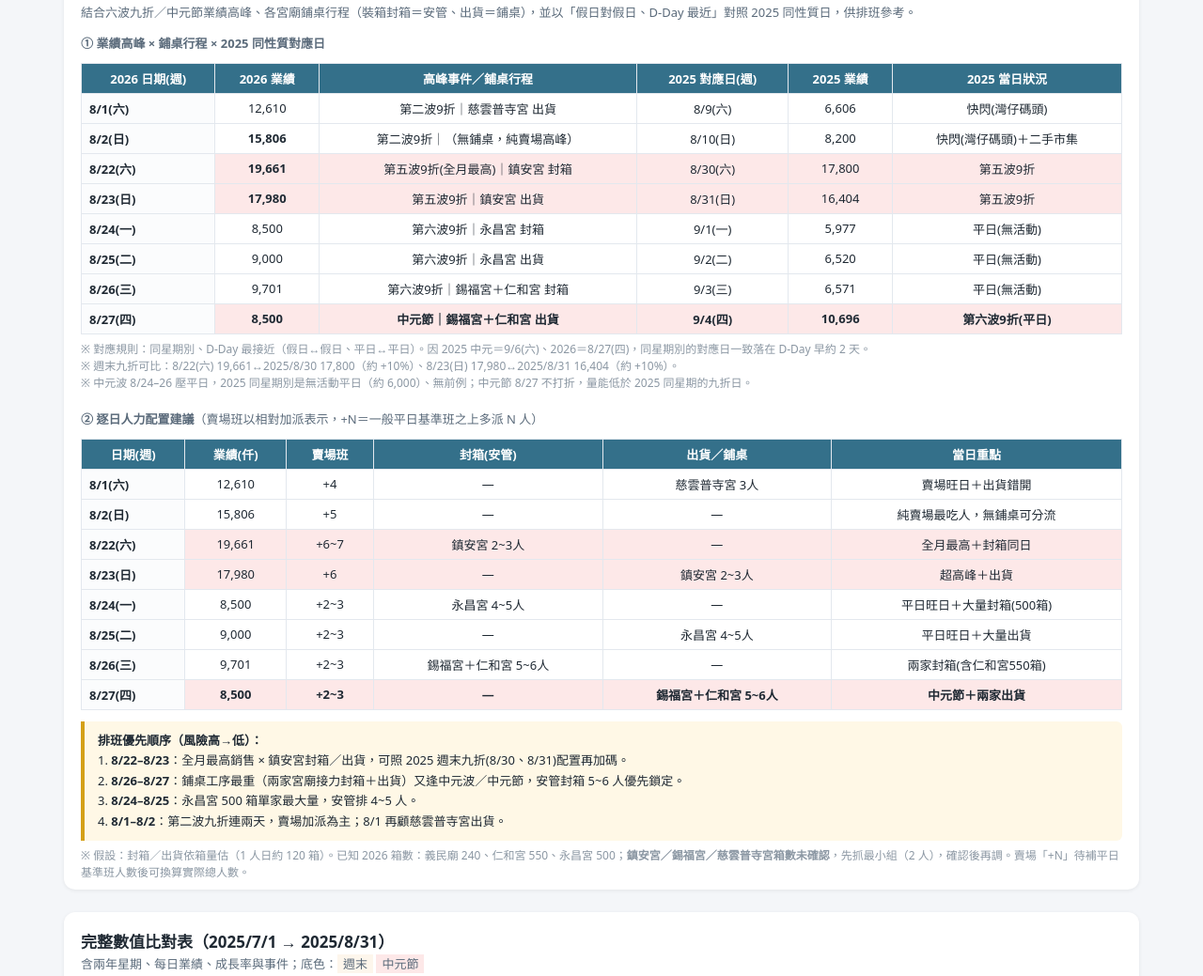
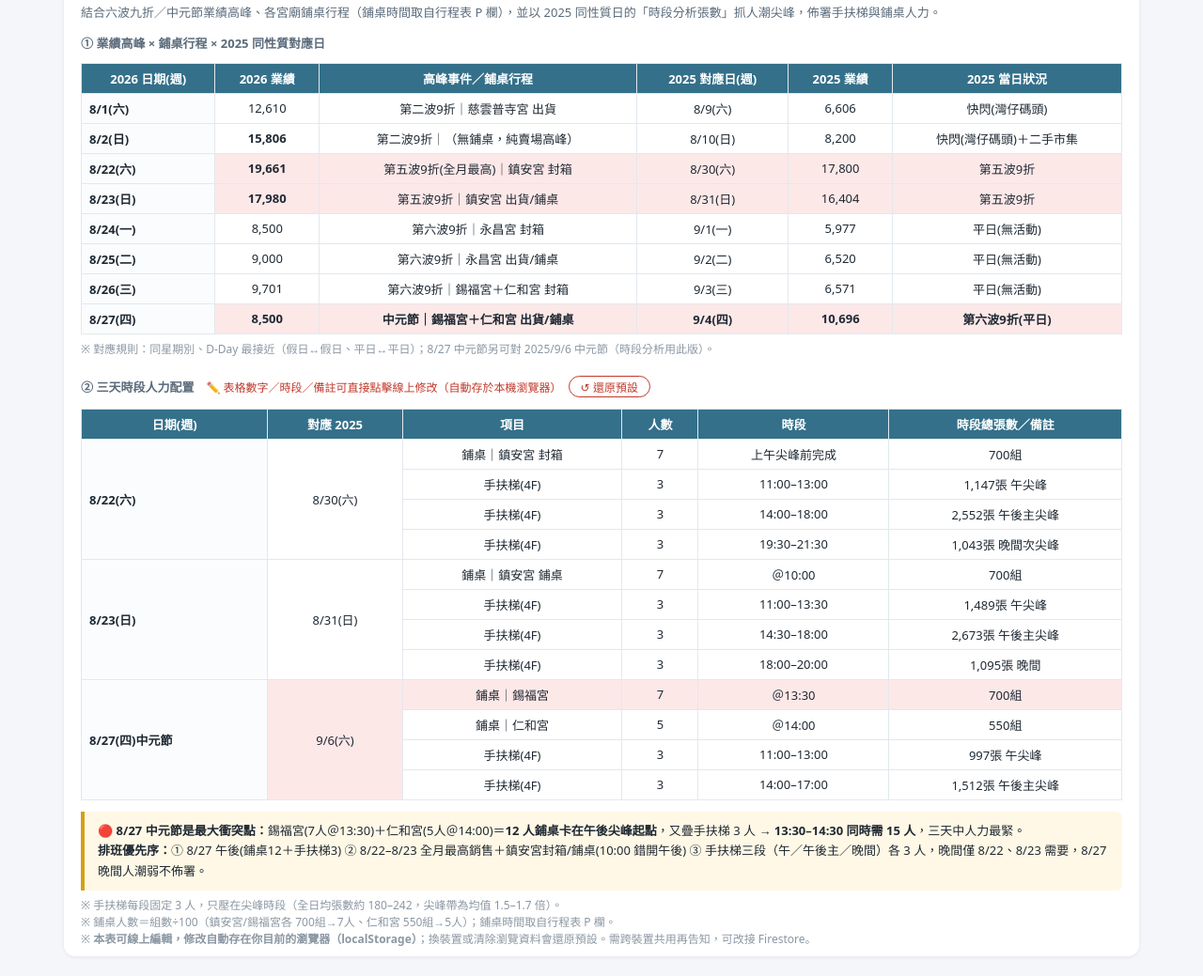
Before and after one commit to cchlu-netizen/px-budget-2026, a plain HTML site: page index.html in a window 1280 px wide. Shown: the part 2358-3397 px from the top of the page at 94% size. Drawn offline with nearby package versions, Linux system fonts and the light colour scheme.

Commit message:
人力配置區塊：加入手扶梯三段尖峰(含晚間)＋時段總張數＋P欄鋪桌時間，並改為可線上編輯(localStorage)

```diff
--- a/index.html
+++ b/index.html
@@ -133,7 +133,7 @@
 
   <div class="panel">
     <h2>中元檔期 業績高峰 × 鋪桌行程 × 人力配置</h2>
-    <p class="desc">結合六波九折／中元節業績高峰、各宮廟鋪桌行程（裝箱封箱＝安管、出貨＝鋪桌），並以「假日對假日、D-Day 最近」對照 2025 同性質日，供排班參考。</p>
+    <p class="desc">結合六波九折／中元節業績高峰、各宮廟鋪桌行程（鋪桌時間取自行程表 P 欄），並以 2025 同性質日的「時段分析張數」抓人潮尖峰，佈署手扶梯與鋪桌人力。</p>
 
     <p class="desc" style="margin-top:14px"><b>① 業績高峰 × 鋪桌行程 × 2025 同性質對應日</b></p>
     <table class="anal">
@@ -142,40 +142,63 @@
         <tr><td class="k">8/1(六)</td><td>12,610</td><td>第二波9折｜慈雲普寺宮 出貨</td><td>8/9(六)</td><td>6,606</td><td>快閃(灣仔碼頭)</td></tr>
         <tr><td class="k">8/2(日)</td><td><b>15,806</b></td><td>第二波9折｜（無鋪桌，純賣場高峰）</td><td>8/10(日)</td><td>8,200</td><td>快閃(灣仔碼頭)＋二手市集</td></tr>
         <tr style="background:#fde8e8"><td class="k">8/22(六)</td><td><b>19,661</b></td><td>第五波9折(全月最高)｜鎮安宮 封箱</td><td>8/30(六)</td><td>17,800</td><td>第五波9折</td></tr>
-        <tr style="background:#fde8e8"><td class="k">8/23(日)</td><td><b>17,980</b></td><td>第五波9折｜鎮安宮 出貨</td><td>8/31(日)</td><td>16,404</td><td>第五波9折</td></tr>
+        <tr style="background:#fde8e8"><td class="k">8/23(日)</td><td><b>17,980</b></td><td>第五波9折｜鎮安宮 出貨/鋪桌</td><td>8/31(日)</td><td>16,404</td><td>第五波9折</td></tr>
         <tr><td class="k">8/24(一)</td><td>8,500</td><td>第六波9折｜永昌宮 封箱</td><td>9/1(一)</td><td>5,977</td><td>平日(無活動)</td></tr>
-        <tr><td class="k">8/25(二)</td><td>9,000</td><td>第六波9折｜永昌宮 出貨</td><td>9/2(二)</td><td>6,520</td><td>平日(無活動)</td></tr>
+        <tr><td class="k">8/25(二)</td><td>9,000</td><td>第六波9折｜永昌宮 出貨/鋪桌</td><td>9/2(二)</td><td>6,520</td><td>平日(無活動)</td></tr>
         <tr><td class="k">8/26(三)</td><td>9,701</td><td>第六波9折｜錫福宮＋仁和宮 封箱</td><td>9/3(三)</td><td>6,571</td><td>平日(無活動)</td></tr>
-        <tr class="zy"><td class="k">8/27(四)</td><td>8,500</td><td>中元節｜錫福宮＋仁和宮 出貨</td><td>9/4(四)</td><td>10,696</td><td>第六波9折(平日)</td></tr>
+        <tr class="zy"><td class="k">8/27(四)</td><td>8,500</td><td>中元節｜錫福宮＋仁和宮 出貨/鋪桌</td><td>9/4(四)</td><td>10,696</td><td>第六波9折(平日)</td></tr>
       </tbody>
     </table>
-    <div class="note">※ 對應規則：同星期別、D-Day 最接近（假日↔假日、平日↔平日）。因 2025 中元＝9/6(六)、2026＝8/27(四)，同星期別的對應日一致落在 D-Day 早約 2 天。<br>
-      ※ 週末九折可比：8/22(六) 19,661↔2025/8/30 17,800（約 +10%）、8/23(日) 17,980↔2025/8/31 16,404（約 +10%）。<br>
-      ※ 中元波 8/24–26 壓平日，2025 同星期別是無活動平日（約 6,000）、無前例；中元節 8/27 不打折，量能低於 2025 同星期的九折日。</div>
+    <div class="note">※ 對應規則：同星期別、D-Day 最接近（假日↔假日、平日↔平日）；8/27 中元節另可對 2025/9/6 中元節（時段分析用此版）。</div>
 
-    <p class="desc" style="margin-top:20px"><b>② 逐日人力配置建議</b>（賣場班以相對加派表示，+N＝一般平日基準班之上多派 N 人）</p>
-    <table class="anal">
-      <thead><tr><th>日期(週)</th><th>業績(仟)</th><th>賣場班</th><th>封箱(安管)</th><th>出貨／鋪桌</th><th>當日重點</th></tr></thead>
+    <p class="desc" style="margin-top:20px"><b>② 三天時段人力配置</b>　<span style="font-size:12px;color:#c0392b">✏️ 表格數字／時段／備註可直接點擊線上修改（自動存於本機瀏覽器）</span>　<button id="mpReset" style="border:1px solid #c0392b;background:#fff;color:#c0392b;border-radius:14px;padding:2px 12px;font-size:12px;cursor:pointer">↺ 還原預設</button></p>
+    <table class="anal" id="mpTable">
+      <thead><tr><th>日期(週)</th><th>對應 2025</th><th>項目</th><th>人數</th><th>時段</th><th>時段總張數／備註</th></tr></thead>
       <tbody>
-        <tr><td class="k">8/1(六)</td><td>12,610</td><td>+4</td><td>—</td><td>慈雲普寺宮 3人</td><td>賣場旺日＋出貨錯開</td></tr>
-        <tr><td class="k">8/2(日)</td><td>15,806</td><td>+5</td><td>—</td><td>—</td><td>純賣場最吃人，無鋪桌可分流</td></tr>
-        <tr style="background:#fde8e8"><td class="k">8/22(六)</td><td>19,661</td><td>+6~7</td><td>鎮安宮 2~3人</td><td>—</td><td>全月最高＋封箱同日</td></tr>
-        <tr style="background:#fde8e8"><td class="k">8/23(日)</td><td>17,980</td><td>+6</td><td>—</td><td>鎮安宮 2~3人</td><td>超高峰＋出貨</td></tr>
-        <tr><td class="k">8/24(一)</td><td>8,500</td><td>+2~3</td><td>永昌宮 4~5人</td><td>—</td><td>平日旺日＋大量封箱(500箱)</td></tr>
-        <tr><td class="k">8/25(二)</td><td>9,000</td><td>+2~3</td><td>—</td><td>永昌宮 4~5人</td><td>平日旺日＋大量出貨</td></tr>
-        <tr><td class="k">8/26(三)</td><td>9,701</td><td>+2~3</td><td>錫福宮＋仁和宮 5~6人</td><td>—</td><td>兩家封箱(含仁和宮550箱)</td></tr>
-        <tr class="zy"><td class="k">8/27(四)</td><td>8,500</td><td>+2~3</td><td>—</td><td>錫福宮＋仁和宮 5~6人</td><td>中元節＋兩家出貨</td></tr>
+        <tr><td class="k" rowspan="4">8/22(六)</td><td rowspan="4">8/30(六)</td><td>鋪桌｜鎮安宮 封箱</td><td class="ed" data-k="1">7</td><td class="ed" data-k="2">上午尖峰前完成</td><td class="ed" data-k="3">700組</td></tr>
+        <tr><td>手扶梯(4F)</td><td class="ed" data-k="4">3</td><td class="ed" data-k="5">11:00–13:00</td><td class="ed" data-k="6">1,147張 午尖峰</td></tr>
+        <tr><td>手扶梯(4F)</td><td class="ed" data-k="7">3</td><td class="ed" data-k="8">14:00–18:00</td><td class="ed" data-k="9">2,552張 午後主尖峰</td></tr>
+        <tr><td>手扶梯(4F)</td><td class="ed" data-k="10">3</td><td class="ed" data-k="11">19:30–21:30</td><td class="ed" data-k="12">1,043張 晚間次尖峰</td></tr>
+        <tr><td class="k" rowspan="4">8/23(日)</td><td rowspan="4">8/31(日)</td><td>鋪桌｜鎮安宮 鋪桌</td><td class="ed" data-k="13">7</td><td class="ed" data-k="14">＠10:00</td><td class="ed" data-k="15">700組</td></tr>
+        <tr><td>手扶梯(4F)</td><td class="ed" data-k="16">3</td><td class="ed" data-k="17">11:00–13:30</td><td class="ed" data-k="18">1,489張 午尖峰</td></tr>
+        <tr><td>手扶梯(4F)</td><td class="ed" data-k="19">3</td><td class="ed" data-k="20">14:30–18:00</td><td class="ed" data-k="21">2,673張 午後主尖峰</td></tr>
+        <tr><td>手扶梯(4F)</td><td class="ed" data-k="22">3</td><td class="ed" data-k="23">18:00–20:00</td><td class="ed" data-k="24">1,095張 晚間</td></tr>
+        <tr style="background:#fde8e8"><td class="k" rowspan="4">8/27(四)中元節</td><td rowspan="4">9/6(六)</td><td>鋪桌｜錫福宮</td><td class="ed" data-k="25">7</td><td class="ed" data-k="26">＠13:30</td><td class="ed" data-k="27">700組</td></tr>
+        <tr><td>鋪桌｜仁和宮</td><td class="ed" data-k="28">5</td><td class="ed" data-k="29">＠14:00</td><td class="ed" data-k="30">550組</td></tr>
+        <tr><td>手扶梯(4F)</td><td class="ed" data-k="31">3</td><td class="ed" data-k="32">11:00–13:00</td><td class="ed" data-k="33">997張 午尖峰</td></tr>
+        <tr><td>手扶梯(4F)</td><td class="ed" data-k="34">3</td><td class="ed" data-k="35">14:00–17:00</td><td class="ed" data-k="36">1,512張 午後主尖峰</td></tr>
       </tbody>
     </table>
     <div class="keyfind">
-      <b>排班優先順序（風險高→低）：</b><br>
-      1. <b>8/22–8/23</b>：全月最高銷售 × 鎮安宮封箱／出貨，可照 2025 週末九折(8/30、8/31)配置再加碼。<br>
-      2. <b>8/26–8/27</b>：鋪桌工序最重（兩家宮廟接力封箱＋出貨）又逢中元波／中元節，安管封箱 5~6 人優先鎖定。<br>
-      3. <b>8/24–8/25</b>：永昌宮 500 箱單家最大量，安管排 4~5 人。<br>
-      4. <b>8/1–8/2</b>：第二波九折連兩天，賣場加派為主；8/1 再顧慈雲普寺宮出貨。
+      <b>🔴 8/27 中元節是最大衝突點：</b>錫福宮(7人＠13:30)＋仁和宮(5人＠14:00)＝<b>12 人鋪桌卡在午後尖峰起點</b>，又疊手扶梯 3 人 → <b>13:30–14:30 同時需 15 人</b>，三天中人力最緊。<br>
+      <b>排班優先序：</b>① 8/27 午後(鋪桌12＋手扶梯3) ② 8/22–8/23 全月最高銷售＋鎮安宮封箱/鋪桌(10:00 錯開午後) ③ 手扶梯三段（午／午後主／晚間）各 3 人，晚間僅 8/22、8/23 需要，8/27 晚間人潮弱不佈署。
     </div>
-    <div class="note">※ 假設：封箱／出貨依箱量估（1 人日約 120 箱）。已知 2026 箱數：義民廟 240、仁和宮 550、永昌宮 500；<b>鎮安宮／錫福宮／慈雲普寺宮箱數未確認</b>，先抓最小組（2 人），確認後再調。賣場「+N」待補平日基準班人數後可換算實際總人數。</div>
+    <div class="note">※ 手扶梯每段固定 3 人，只壓在尖峰時段（全日均張數約 180–242，尖峰帶為均值 1.5–1.7 倍）。<br>
+      ※ 鋪桌人數＝組數÷100（鎮安宮/錫福宮各 700組→7人、仁和宮 550組→5人）；鋪桌時間取自行程表 P 欄。<br>
+      ※ <b>本表可線上編輯，修改自動存在你目前的瀏覽器（localStorage）</b>；換裝置或清除瀏覽資料會還原預設。需跨裝置共用再告知，可改接 Firestore。</div>
   </div>
+
+  <script>
+  (function(){
+    var cells=document.querySelectorAll('#mpTable td.ed');
+    cells.forEach(function(c){
+      var key='pxmp_'+c.getAttribute('data-k');
+      var v=localStorage.getItem(key);
+      if(v!==null) c.textContent=v;
+      c.setAttribute('contenteditable','true');
+      c.style.cursor='text';
+      c.addEventListener('focus',function(){c.style.outline='2px solid #c0392b';});
+      c.addEventListener('blur',function(){c.style.outline='none';});
+      c.addEventListener('input',function(){localStorage.setItem(key,c.textContent);});
+    });
+    var btn=document.getElementById('mpReset');
+    if(btn) btn.addEventListener('click',function(){
+      if(!confirm('確定還原所有線上修改？')) return;
+      cells.forEach(function(c){localStorage.removeItem('pxmp_'+c.getAttribute('data-k'));});
+      location.reload();
+    });
+  })();
+  </script>
 
   <div class="panel">
     <h2>完整數值比對表（2025/7/1 → 2025/8/31）</h2>
```
